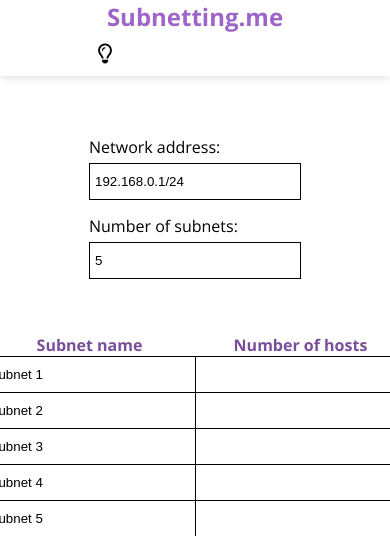
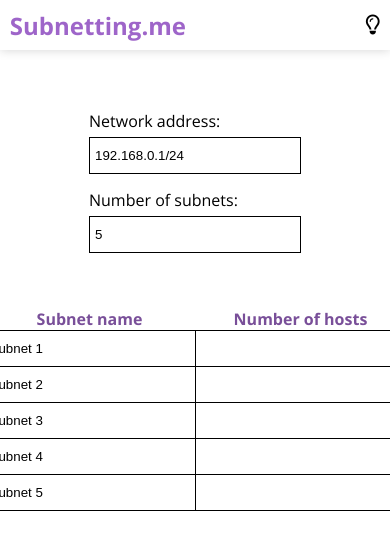
Before and after one commit to bhradec/subnets, a PHP site: page / in a window 390 px wide; the page is wider, and only the part inside the window is pictured. Shown: the top 536 px of that part. Run offline with PHP 8.4, Linux system fonts and the light colour scheme; some libraries are stand-ins or nearby versions.

Commit message:
ispravak mobilnog layouta

```diff
--- a/style.css
+++ b/style.css
@@ -157,7 +157,8 @@ table {
 
 @media (max-width: 720px)  {
 
-    nav {
+
+    /* nav {
         flex-direction: column;
         width: 100%;
     }
@@ -165,7 +166,7 @@ table {
     nav ul {
         width: 50%;
         padding: 10px 0px;
-    }
+    } */
 
     #subnetResultTable {
         width: 90%;
```
